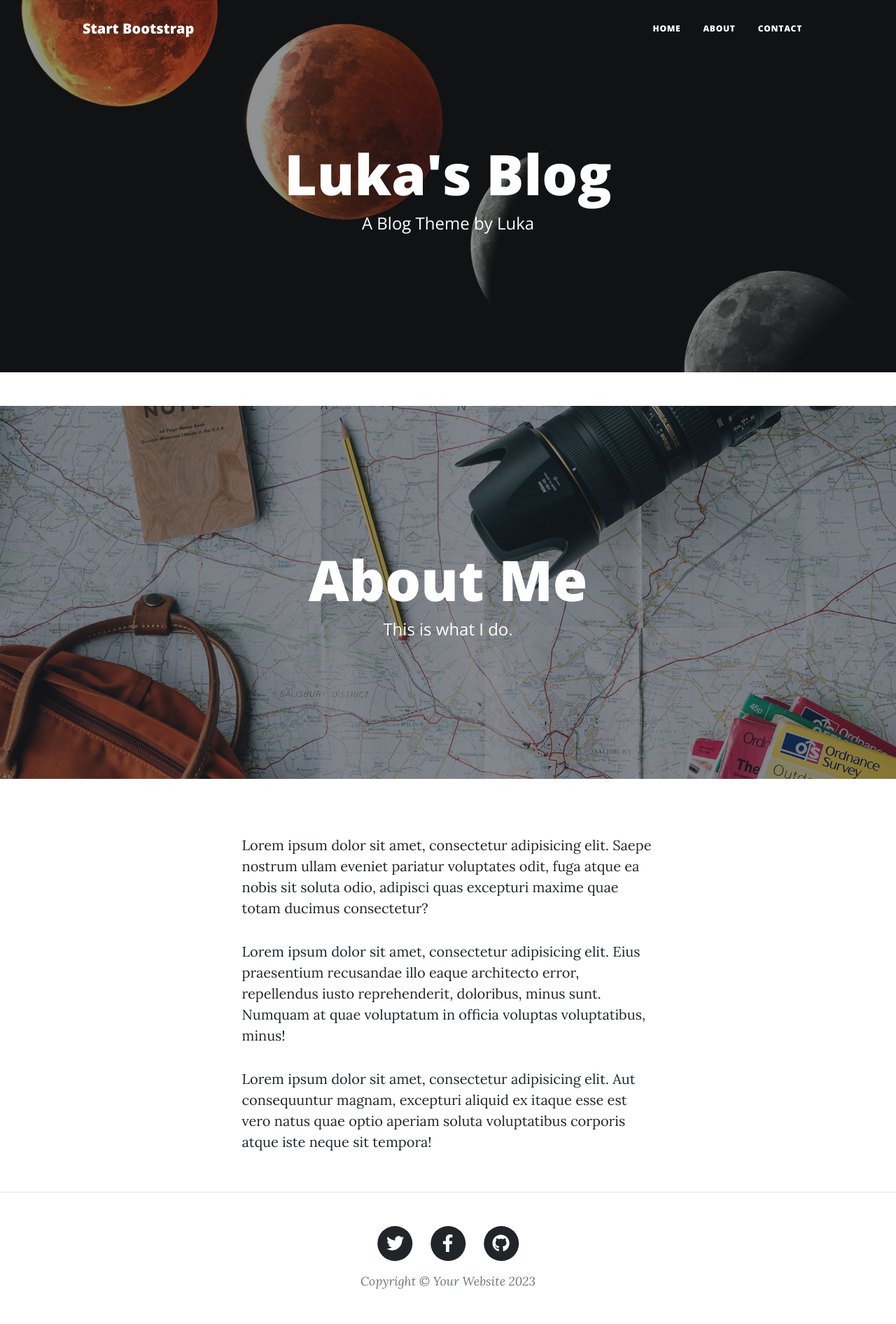
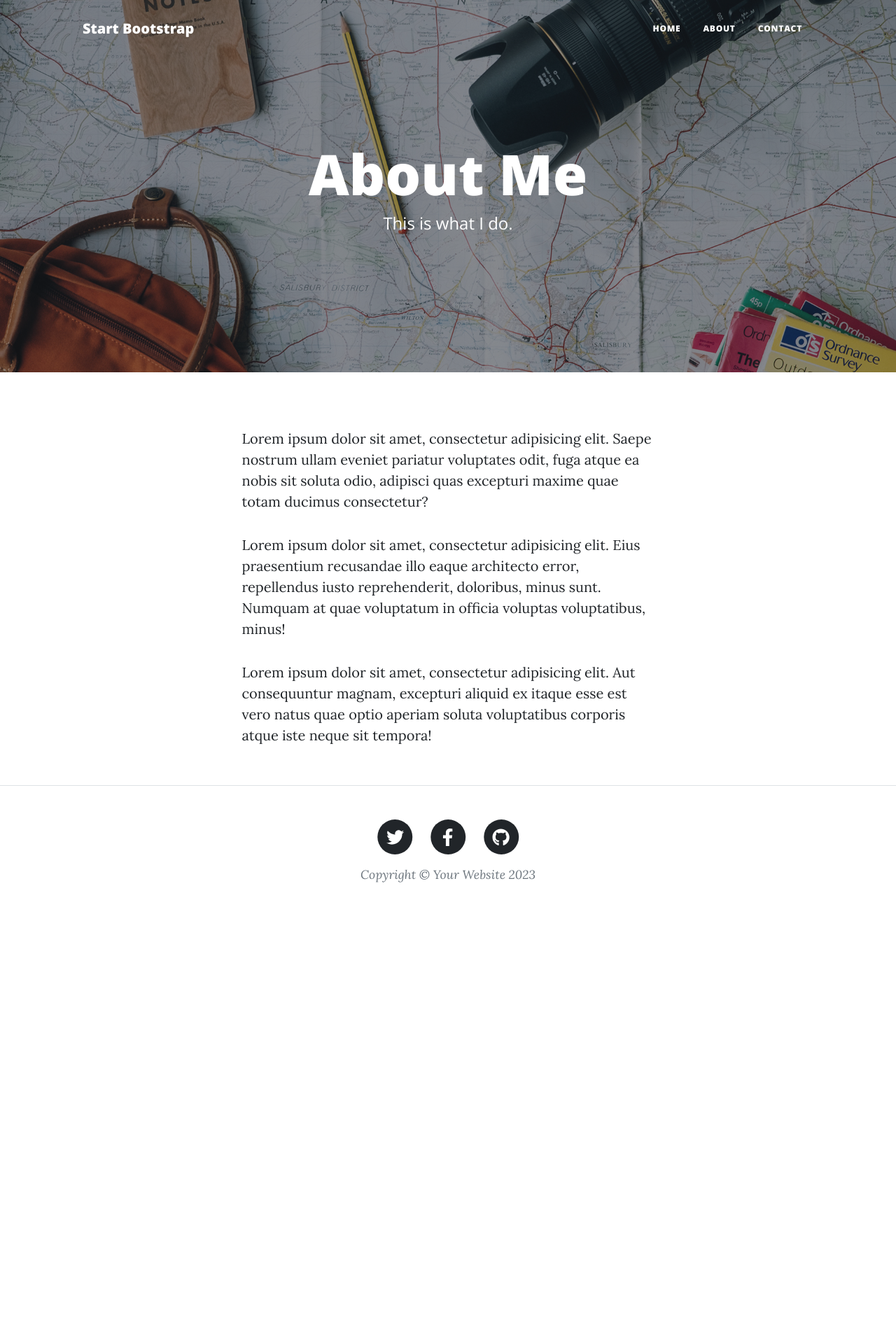
Before and after one commit to IvanAndjelkovic/Day59_Clean_Blog, a Flask app: page /about in a window 1280 px wide. Shown: the whole page at 70% size. After the commit the page ends 1261 px from the top, so only its background shows below. Run offline with Flask 3, Linux system fonts and the light colour scheme; some libraries are stand-ins or nearby versions.

Commit message:
Change the header to the solution

```diff
--- a/templates/header.html
+++ b/templates/header.html
@@ -1,9 +1,25 @@
-  <!-- Page Header-->
-
-          <!-- Navigation-->
+  <!DOCTYPE html>
+<html lang="en">
+    <head>
+        <meta charset="utf-8" />
+        <meta name="viewport" content="width=device-width, initial-scale=1, shrink-to-fit=no" />
+        <meta name="description" content="" />
+        <meta name="author" content="" />
+        <title>Clean Blog - Start Bootstrap Theme</title>
+        <link rel="icon" type="image/x-icon" href="{{ url_for('static', filename='assets/favicon.ico') }}" />
+        <!-- Font Awesome icons (free version)-->
+        <script src="https://use.fontawesome.com/releases/v6.3.0/js/all.js" crossorigin="anonymous"></script>
+        <!-- Google fonts-->
+        <link href="https://fonts.googleapis.com/css?family=Lora:400,700,400italic,700italic" rel="stylesheet" type="text/css" />
+        <link href="https://fonts.googleapis.com/css?family=Open+Sans:300italic,400italic,600italic,700italic,800italic,400,300,600,700,800" rel="stylesheet" type="text/css" />
+        <!-- Core theme CSS (includes Bootstrap)-->
+        <link href="{{ url_for('static', filename='css/styles.css') }}" rel="stylesheet" />
+    </head>
+    <body>
+        <!-- Navigation-->
         <nav class="navbar navbar-expand-lg navbar-light" id="mainNav">
             <div class="container px-4 px-lg-5">
-                <a class="navbar-brand" href="{{ url_for('home') }}">Start Bootstrap</a>
+                <a class="navbar-brand" href="index.html">Start Bootstrap</a>
                 <button class="navbar-toggler" type="button" data-bs-toggle="collapse" data-bs-target="#navbarResponsive" aria-controls="navbarResponsive" aria-expanded="false" aria-label="Toggle navigation">
                     Menu
                     <i class="fas fa-bars"></i>
@@ -12,27 +28,9 @@
                     <ul class="navbar-nav ms-auto py-4 py-lg-0">
                         <li class="nav-item"><a class="nav-link px-lg-3 py-3 py-lg-4" href="{{ url_for('home') }}">Home</a></li>
                         <li class="nav-item"><a class="nav-link px-lg-3 py-3 py-lg-4" href="{{ url_for('about') }}">About</a></li>
+                        <!-- <li class="nav-item"><a class="nav-link px-lg-3 py-3 py-lg-4" href="post.html">Sample Post</a></li> -->
                         <li class="nav-item"><a class="nav-link px-lg-3 py-3 py-lg-4" href="{{ url_for('contact') }}">Contact</a></li>
                     </ul>
                 </div>
             </div>
         </nav>
-        <header class="masthead" style="background-image: url('/static/assets/img/shoot-to-the-moon.jpg')">
-            <title>Luka's Blog - Different Topics</title>
-                <link rel="icon" type="image/x-icon" href="{{ url_for('static', filename='/assets/favicon.ico') }}" />
-
-                <!-- Font Awesome and Google Fonts code here -->
-
-                <!-- Core theme CSS (includes Bootstrap)-->
-                <link href="{{ url_for('static', filename='/css/styles.css') }}" rel="stylesheet" />
-            <div class="container position-relative px-4 px-lg-5">
-                <div class="row gx-4 gx-lg-5 justify-content-center">
-                    <div class="col-md-10 col-lg-8 col-xl-7">
-                        <div class="site-heading">
-                            <h1>Luka's Blog</h1>
-                            <span class="subheading">A Blog Theme by Luka</span>
-                        </div>
-                    </div>
-                </div>
-            </div>
-        </header>
```
